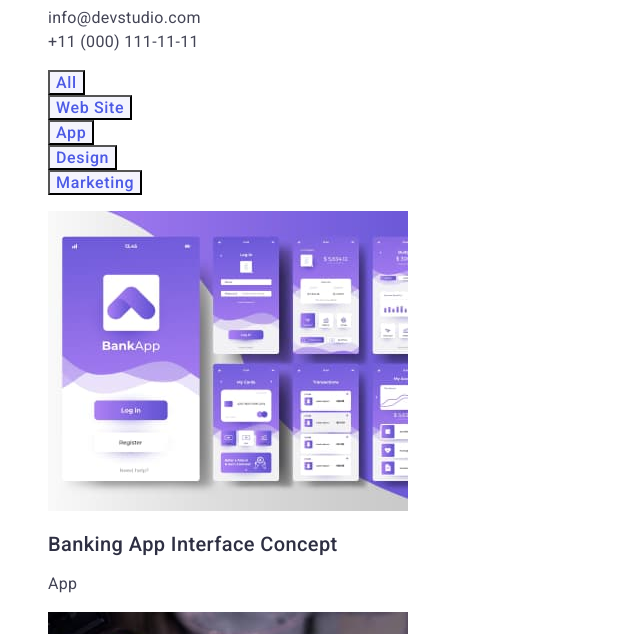
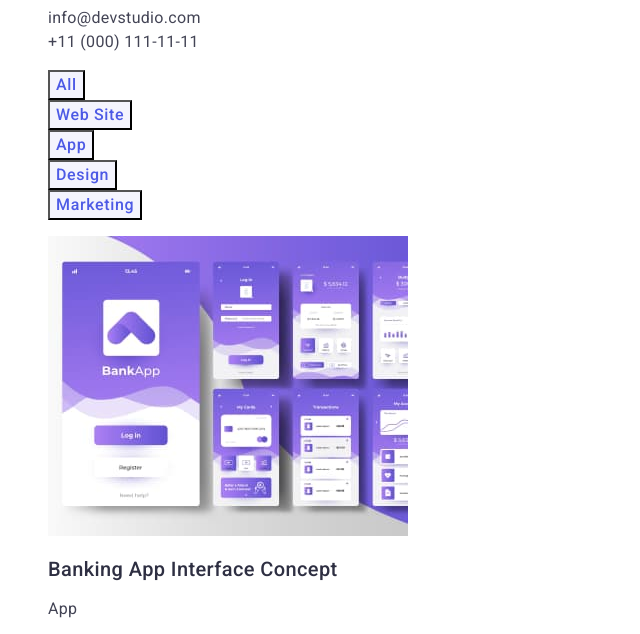
Before and after one commit to ira089/goit-markup-hw-02, a plain HTML site: page portfolio.html in a window 1280 px wide. Shown: the part 127-761 px from the top of the page, without its empty margins (0-640 px from the left). Drawn offline with Linux system fonts and the light colour scheme.

Commit message:
hometwocommtsix

```diff
--- a/css/styles.css
+++ b/css/styles.css
@@ -83,7 +83,6 @@ body {
 
 .effect-button {
     background: var(--iris, #4D5AE5);
-    box-shadow: 0px 4px 4px 0px rgba(0, 0, 0, 0.15);
     color: var(--white, #FFF);
     font-size: 16px;
     font-weight: 500;
@@ -152,7 +151,7 @@ body {
     text-align: center;
     font-size: 16px;
     font-weight: 500;
-    line-height: 1,5;
+    line-height: 1.5;
     letter-spacing: 0.04em;
     background: var(--cloud, #F4F4FD);
     font-family: inherit;
```
